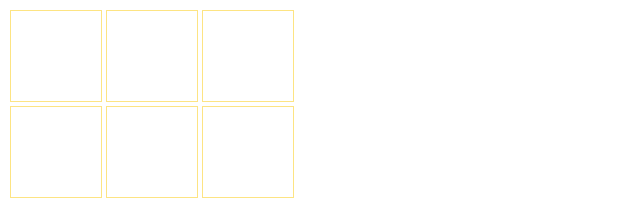
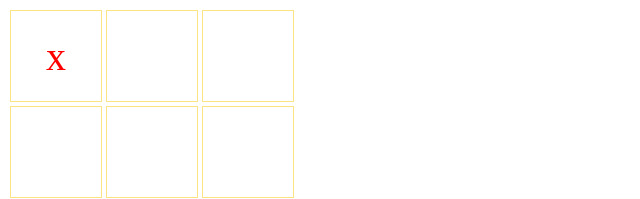
Before and after one commit to audreylamy/morpion, a React app: page / in a window 1280 px wide. Both pictures are taken after a click on the element 56 px from the left and 56 px from the top of the page. Shown: the top 199 px of the page, without its empty margins (0-640 px from the left). Built offline with nearby package versions, Linux system fonts and the light colour scheme.

Commit message:
style cell

```diff
--- a/src/Class/grid.js
+++ b/src/Class/grid.js
@@ -19,7 +19,6 @@ export class Grid {
     }
 
     sendActionCell(index, player) {
-        console.log(player)
         const cells = this.cell
 
         if (player == 1)
@@ -28,6 +27,5 @@ export class Grid {
             cells[index] = Cell.withRound()
 
         return new Grid(3, cells)
-        console.log('sadasds', cells)
     }
 }
--- a/src/Components/cell/index.js
+++ b/src/Components/cell/index.js
@@ -1,17 +1,36 @@
 import React, { useContext } from "react"
-import { WrapperCell } from "./style"
+import { WrapperCell, WrapperSign } from "./style"
 
 const Cell = ({index, cell, onclick}) => {
+
+    const [mouseEnter, setMouseEnter] = React.useState(false)
 
     const handleClick = (index) => {
         onclick(index)
     }
 
-    return (
-        <WrapperCell onClick={() => handleClick(index)}>
-
-        </WrapperCell>
-    )
+    if (cell.form == null){
+        return  <WrapperCell
+                    onClick={() => handleClick(index)}
+                    onMouseEnter={() => setMouseEnter(true)}
+                    onMouseLeave={() => setMouseEnter(false)}
+                    mouseEnter={mouseEnter}
+                ></WrapperCell>
+    }
+    else {
+        return (
+            <WrapperCell
+                onClick={() => handleClick(index)}
+                onMouseEnter={() => setMouseEnter(true)}
+                onMouseLeave={() => setMouseEnter(false)}
+                mouseEnter={mouseEnter}
+            >
+                <WrapperSign>
+                    { cell.form == "cross" ? "x" : "o" }
+                </WrapperSign>
+            </WrapperCell>
+        )
+    }
 }
 
 export default Cell
--- a/src/Components/cell/style.js
+++ b/src/Components/cell/style.js
@@ -1,8 +1,19 @@
 import styled from 'styled-components'
 
 export const WrapperCell = styled.div`
+    display: flex;
+    flex-direction: row;
+    justify-content: center;
+    align-items: center;
     width: 90px;
     height: 90px;
     border: 1px solid #fde483;
     margin: 2px;
+    transform: ${props => props.mouseEnter ? "scale(1.05)" : null };
+    transition: all .3s ease-out;
 `
+
+export const WrapperSign = styled.div`
+    font-size: 40px;
+    color: red;
+`
--- a/src/pages/GameContext.js
+++ b/src/pages/GameContext.js
@@ -11,6 +11,7 @@ const useStateCellsGrid = (initGrid) => {
     return [grid,
             (index, number) => {
                 var newGrid = grid.sendActionCell(index, number);
+                console.log(newGrid)
                 setGrid(newGrid)
             }, setGrid]
 }
```
